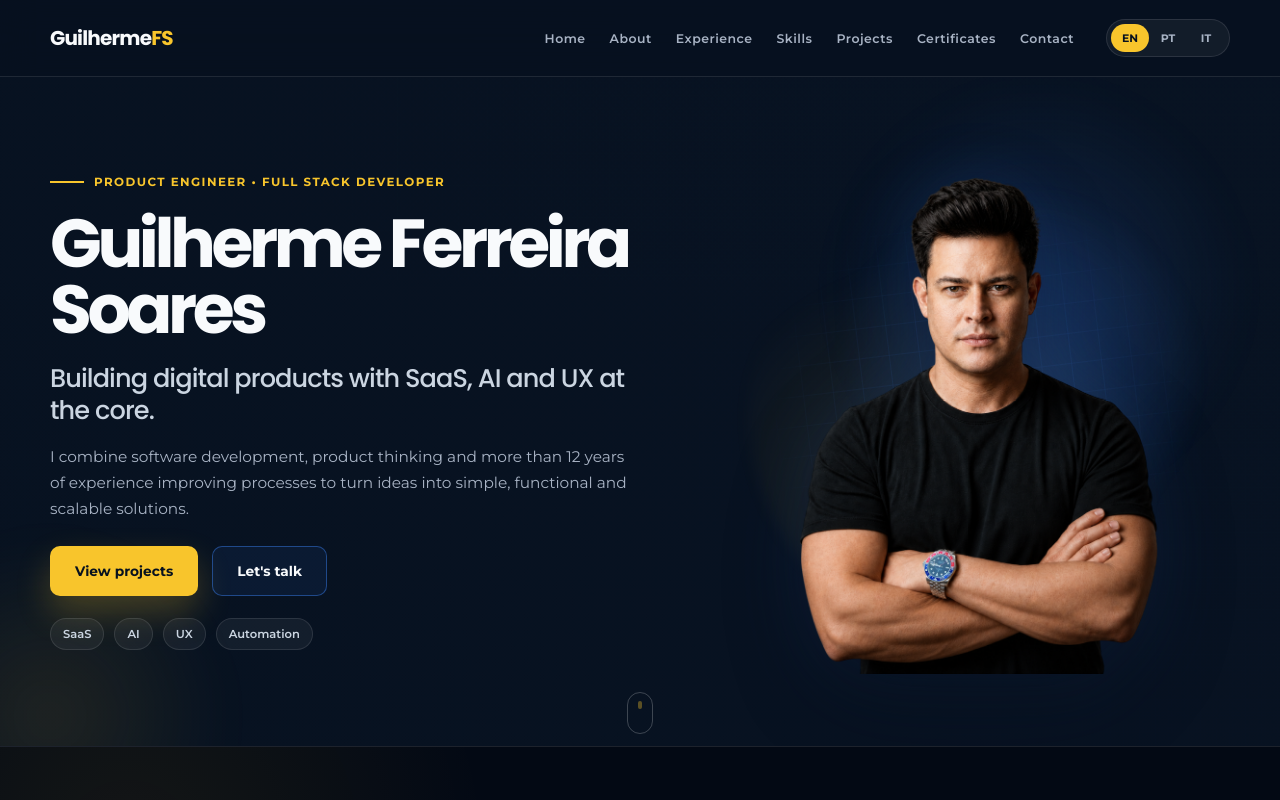
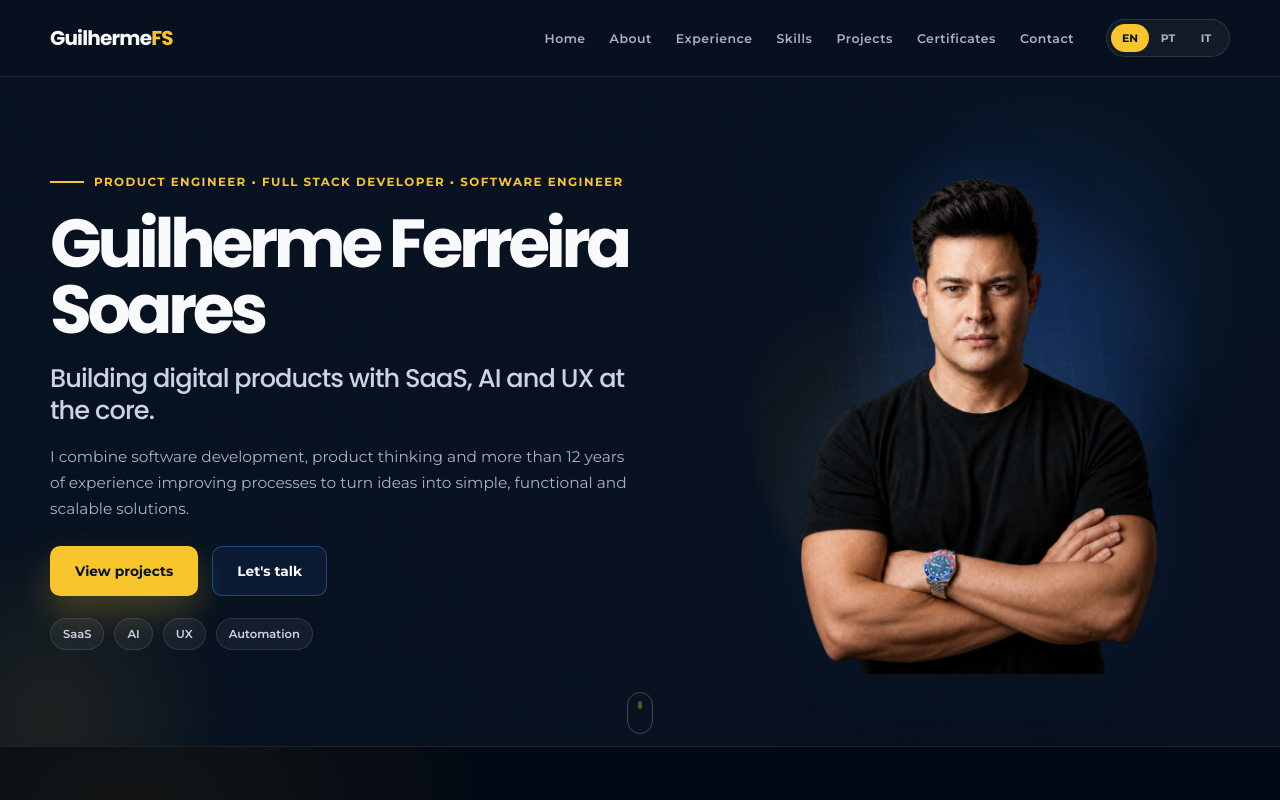
Before and after one commit to fsgui89/portfolio-guilherme-ferreira, a React (Vite) app: page / in a window 1280 px wide. Shown: the top 800 px of the page. Built offline with nearby package versions, Linux system fonts and the light colour scheme.

Commit message:
feat: update professional headline across portfolio languages

```diff
--- a/src/App.tsx
+++ b/src/App.tsx
@@ -458,7 +458,7 @@ const translations = {
     navContact: "Contact",
     openMenu: "Open menu",
     closeMenu: "Close menu",
-    heroKicker: "Product Engineer • Full Stack Developer",
+    heroKicker: "Product Engineer • Full Stack Developer • Software Engineer",
     heroName: "Guilherme Ferreira Soares",
     heroTitle: "Building digital products with SaaS, AI and UX at the core.",
     heroDescription:
@@ -600,7 +600,7 @@ const translations = {
     navContact: "Contato",
     openMenu: "Abrir menu",
     closeMenu: "Fechar menu",
-    heroKicker: "Product Engineer • Desenvolvedor Full Stack",
+    heroKicker: "Product Engineer • Desenvolvedor Full Stack • Engenheiro de Software",
     heroName: "Guilherme Ferreira Soares",
     heroTitle: "Construindo produtos digitais com SaaS, IA e UX no centro.",
     heroDescription:
@@ -743,7 +743,7 @@ const translations = {
     navContact: "Contatti",
     openMenu: "Apri menu",
     closeMenu: "Chiudi menu",
-    heroKicker: "Product Engineer • Sviluppatore Full Stack",
+    heroKicker: "Product Engineer • Sviluppatore Full Stack • Ingegnere del Software",
     heroName: "Guilherme Ferreira Soares",
     heroTitle: "Creo prodotti digitali mettendo SaaS, IA e UX al centro.",
     heroDescription:
```
